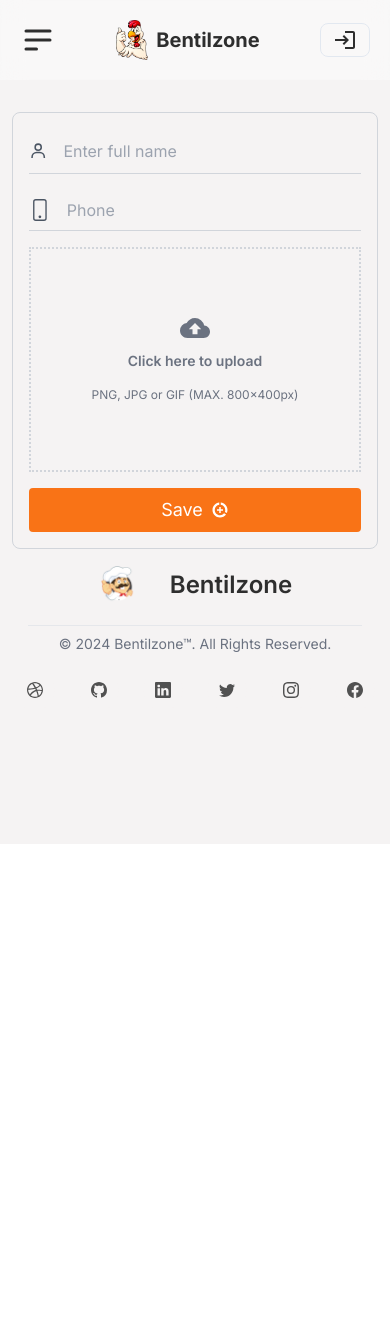
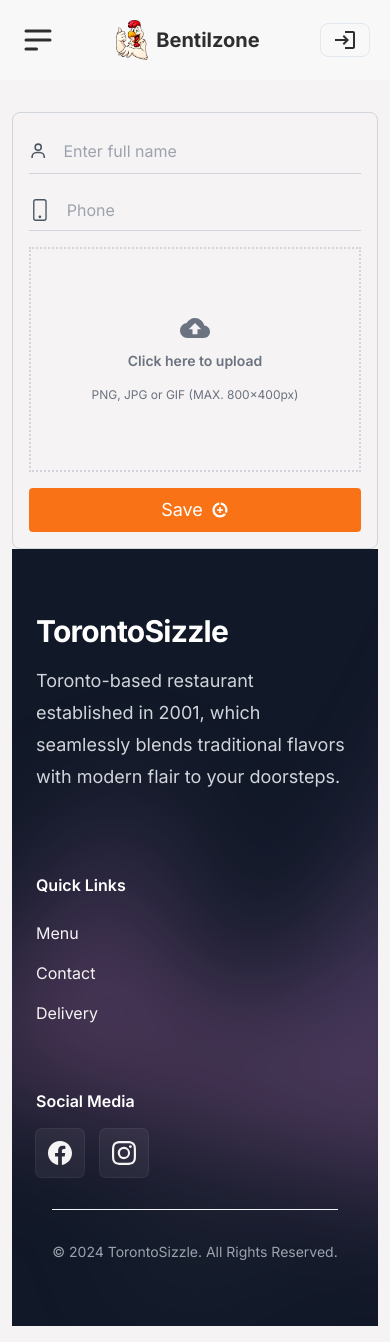
Before and after one commit to DenisBilurka23/online-restaurant, a Next.js app: page /profile in a window 390 px wide. Before the commit the page ends 844 px from the top, so only its background shows below. Built offline with nearby package versions, Linux system fonts and the light colour scheme.

Commit message:
Update as tailwind Footer

```diff
--- a/src/app/components/Footer/index.tsx
+++ b/src/app/components/Footer/index.tsx
@@ -1,93 +1,122 @@
-import { BsDribbble, BsFacebook, BsGithub, BsInstagram, BsLinkedin, BsTwitter } from 'react-icons/bs'
+import { BsFacebook, BsInstagram, BsTwitter } from 'react-icons/bs'
+import { motion } from 'framer-motion'
 
-import { Logo } from '../Assets'
-import React from 'react'
-import { motion } from 'framer-motion'
-import Link from 'next/link'
-import MotionImg from '@/app/components/MotionImg'
+export default function Footer(): JSX.Element {
+  return (
+    <div className="relative isolate overflow-hidden bg-gray-900 py-16 sm:py-24 lg:py-32">
+      <div className="mx-auto max-w-7xl px-6 lg:px-8">
+        <div className="mx-auto grid max-w-2xl grid-cols-1 gap-x-8 gap-y-16 lg:max-w-none lg:grid-cols-2">
+          <div className="max-w-xl lg:max-w-lg">
+            <h2 className="text-3xl font-bold tracking-tight text-white sm:text-4xl">TorontoSizzle</h2>
+            <p className="mt-4 text-lg leading-8 text-gray-300">
+              Toronto-based restaurant established in 2001, which seamlessly blends traditional flavors with modern
+              flair to your doorsteps.
+            </p>
 
-const Footer = () => {
-	return (
-		<footer className="p-4 bg-primary sm:p-6 w-full">
-			<div className="flex justify-center md:justify-start items-center">
-				<motion.div whileHover={{ rotate: [0, -10, 10, -10, 0] }} className="mb-3 md:mb-0">
-					<Link href="/" className="flex gap-8 items-center">
-						<MotionImg
-							whileHover={{ rotate: [0, -10, 10, -10, 0] }}
-							src={Logo}
-							className="w-10 md:w-36 object-contain"
-							alt="Logo"
-						/>
-						<span className="self-center text-2xl font-semibold whitespace-nowrap text-headingColor">
-							Bentilzone
-						</span>
-					</Link>
-				</motion.div>
           </div>
-			<hr className="my-2 border-gray-200 sm:mx-auto dark:border-gray-700 lg:my-8" />
-			<div className="flex flex-col items-center justify-center md:flex-row md:justify-between">
-				<span className="text-sm text-gray-500 text-center dark:text-gray-400">
-					© {new Date().getFullYear()} Bentilzone™. All Rights Reserved.
-				</span>
-				<div className="flex mt-4 space-x-6 sm:justify-center sm:mt-0 md:text-xl">
+          <dl className="grid grid-cols-1 gap-x-8 gap-y-10 sm:grid-cols-2 lg:pt-2">
+            <div className="flex flex-col items-start">
+              <dt className="my-4 font-semibold text-white">Quick Links</dt>
+              <dd className="mt-0 leading-7 text-gray-400">
                 <motion.a
                   whileTap={{ scale: 1.1 }}
                   target={'_blank'}
                   rel="noreferrer"
-						href="https://qbentil.me"
-						className="text-textColor h-10 w-10 bg-primary rounded-full flex items-center justify-center"
+                  href="/menu"
+                  className="text-primary h-10 w-10 rounded-full flex items-center"
                 >
-						<BsDribbble />
+                  Menu
                 </motion.a>
+              </dd>
+
+              <dd className="mt-0 leading-7 text-gray-400">
                 <motion.a
                   whileTap={{ scale: 1.1 }}
                   target={'_blank'}
                   rel="noreferrer"
-						href="https://github.com/qbentil"
-						className="text-textColor h-10 w-10 bg-primary rounded-full flex items-center justify-center"
+                  href="/contact"
+                  className="text-primary h-10 w-10 rounded-full flex items-center"
                 >
-						<BsGithub />
+                  Contact
                 </motion.a>
+              </dd>
+
+              <dd className="mt-0 leading-7 text-gray-400">
                 <motion.a
                   whileTap={{ scale: 1.1 }}
                   target={'_blank'}
                   rel="noreferrer"
-						href="https://linkedin.com/in/bentil"
-						className="text-textColor h-10 w-10 bg-primary rounded-full flex items-center justify-center"
+                  href="/delivery"
+                  className="text-primary h-10 w-10 rounded-full flex items-center"
                 >
-						<BsLinkedin />
+                  Delivery
                 </motion.a>
+              </dd>
+            </div>
+            <div className="flex flex-col items-start">
+
+              <dt className="my-4 font-semibold text-white">Social Media</dt>
+
+              <div className="flex items-center">
+                <div className="rounded-md bg-white/5 p-1 ring-1 ring-white/10 mr-4">
                   <motion.a
                     whileTap={{ scale: 1.1 }}
                     target={'_blank'}
                     rel="noreferrer"
-						href="https://twitter.com/themanbentil"
-						className="text-textColor h-10 w-10 bg-primary rounded-full flex items-center justify-center"
+                    href="https://facebook.com"
+                    className="text-primary h-10 w-10 rounded-full flex items-center justify-center"
                   >
-						<BsTwitter />
+                    <BsFacebook size={24} />
                   </motion.a>
+                </div>
+
+                <div className="rounded-md bg-white/5 p-1 ring-1 ring-white/10">
                   <motion.a
                     whileTap={{ scale: 1.1 }}
                     target={'_blank'}
                     rel="noreferrer"
-						href="https://instagram.com/qbentil"
-						className="text-textColor h-10 w-10 bg-primary rounded-full flex items-center justify-center"
+                    href="https://instagram.com"
+                    className="text-primary h-10 w-10 rounded-full flex items-center justify-center"
                   >
-						<BsInstagram />
-					</motion.a>
-					<motion.a
-						whileTap={{ scale: 1.1 }}
-						target={'_blank'}
-						rel="noreferrer"
-						href="https://facebook.com/qbentil"
-						className="text-textColor h-10 w-10 bg-primary rounded-full flex items-center justify-center"
-					>
-						<BsFacebook />
+                    <BsInstagram size={24} />
                   </motion.a>
                 </div>
               </div>
-		</footer>
+
+            </div>
+          </dl>
+        </div>
+      </div>
+
+      <hr className="my-8 mx-10 border-gray-100 dark:border-gray-700 lg:my-8" />
+
+      <div className="flex flex-col items-center justify-center md:flex-row md:justify-between mx-10">
+        <span className="text-sm text-gray-400 text-center dark:text-gray-400">
+          © {new Date().getFullYear()} TorontoSizzle. All Rights Reserved.
+        </span>
+      </div>
+
+      <div className="absolute left-1/2 top-0 -z-10 -translate-x-1/2 blur-3xl xl:-top-6" aria-hidden="true">
+        <div
+          className="aspect-[1155/678] w-[72.1875rem] bg-gradient-to-tr from-[#ff80b5] to-[#9089fc] opacity-30"
+          style={{
+            clipPath:
+              'polygon(74.1% 44.1%, 100% 61.6%, 97.5% 26.9%, 85.5% 0.1%, 80.7% 2%, 72.5% 32.5%, 60.2% 62.4%, 52.4% 68.1%, 47.5% 58.3%, 45.2% 34.5%, 27.5% 76.7%, 0.1% 64.9%, 17.9% 100%, 27.6% 76.8%, 76.1% 97.7%, 74.1% 44.1%)',
+          }}
+        />
+
+        <div className="flex flex-col items-center justify-center md:flex-row md:justify-between mx-10">
+          <span className="text-sm text-gray-400 text-center dark:text-gray-400">
+            (647)123-4567
+          </span>
+        </div>
+
+        <div className="flex flex-col items-center justify-center md:flex-row md:justify-between mx-10">
+          <span className="text-sm text-gray-400 text-center dark:text-gray-400">
+            info@torontosizzle.ca
+          </span>
+        </div>
+      </div>
+    </div>
   )
 }
-
-export default Footer
--- /dev/null
+++ b/src/app/components/Footer/index2.tsx
@@ -0,0 +1,93 @@
+import { BsDribbble, BsFacebook, BsGithub, BsInstagram, BsLinkedin, BsTwitter } from 'react-icons/bs'
+
+import { Logo } from '../Assets'
+import React from 'react'
+import { motion } from 'framer-motion'
+import Link from 'next/link'
+import MotionImg from '@/app/components/MotionImg'
+
+const Footer = () => {
+	return (
+		<footer className="p-4 bg-primary sm:p-6 w-full">
+			<div className="flex justify-center md:justify-start items-center">
+				<motion.div whileHover={{ rotate: [0, -10, 10, -10, 0] }} className="mb-3 md:mb-0">
+					<Link href="/" className="flex gap-8 items-center">
+						<MotionImg
+							whileHover={{ rotate: [0, -10, 10, -10, 0] }}
+							src={Logo}
+							className="w-10 md:w-36 object-contain"
+							alt="Logo"
+						/>
+						<span className="self-center text-2xl font-semibold whitespace-nowrap text-headingColor">
+							TorontoSizzle
+						</span>
+					</Link>
+				</motion.div>
+			</div>
+			<hr className="my-2 border-gray-200 sm:mx-auto dark:border-gray-700 lg:my-8" />
+			<div className="flex flex-col items-center justify-center md:flex-row md:justify-between">
+				<span className="text-sm text-gray-500 text-center dark:text-gray-400">
+					© {new Date().getFullYear()} TorontoSizzle. All Rights Reserved.
+				</span>
+				<div className="flex mt-4 space-x-6 sm:justify-center sm:mt-0 md:text-xl">
+					<motion.a
+						whileTap={{ scale: 1.1 }}
+						target={'_blank'}
+						rel="noreferrer"
+						href="https://qbentil.me"
+						className="text-textColor h-10 w-10 bg-primary rounded-full flex items-center justify-center"
+					>
+						<BsDribbble />
+					</motion.a>
+					<motion.a
+						whileTap={{ scale: 1.1 }}
+						target={'_blank'}
+						rel="noreferrer"
+						href="https://github.com/qbentil"
+						className="text-textColor h-10 w-10 bg-primary rounded-full flex items-center justify-center"
+					>
+						<BsGithub />
+					</motion.a>
+					<motion.a
+						whileTap={{ scale: 1.1 }}
+						target={'_blank'}
+						rel="noreferrer"
+						href="https://linkedin.com/in/bentil"
+						className="text-textColor h-10 w-10 bg-primary rounded-full flex items-center justify-center"
+					>
+						<BsLinkedin />
+					</motion.a>
+					<motion.a
+						whileTap={{ scale: 1.1 }}
+						target={'_blank'}
+						rel="noreferrer"
+						href="https://twitter.com/themanbentil"
+						className="text-textColor h-10 w-10 bg-primary rounded-full flex items-center justify-center"
+					>
+						<BsTwitter />
+					</motion.a>
+					<motion.a
+						whileTap={{ scale: 1.1 }}
+						target={'_blank'}
+						rel="noreferrer"
+						href="https://instagram.com/qbentil"
+						className="text-textColor h-10 w-10 bg-primary rounded-full flex items-center justify-center"
+					>
+						<BsInstagram />
+					</motion.a>
+					<motion.a
+						whileTap={{ scale: 1.1 }}
+						target={'_blank'}
+						rel="noreferrer"
+						href="https://facebook.com/qbentil"
+						className="text-textColor h-10 w-10 bg-primary rounded-full flex items-center justify-center"
+					>
+						<BsFacebook />
+					</motion.a>
+				</div>
+			</div>
+		</footer>
+	)
+}
+
+export default Footer
```
Lines whose indentation alone changed are shown as unchanged.
